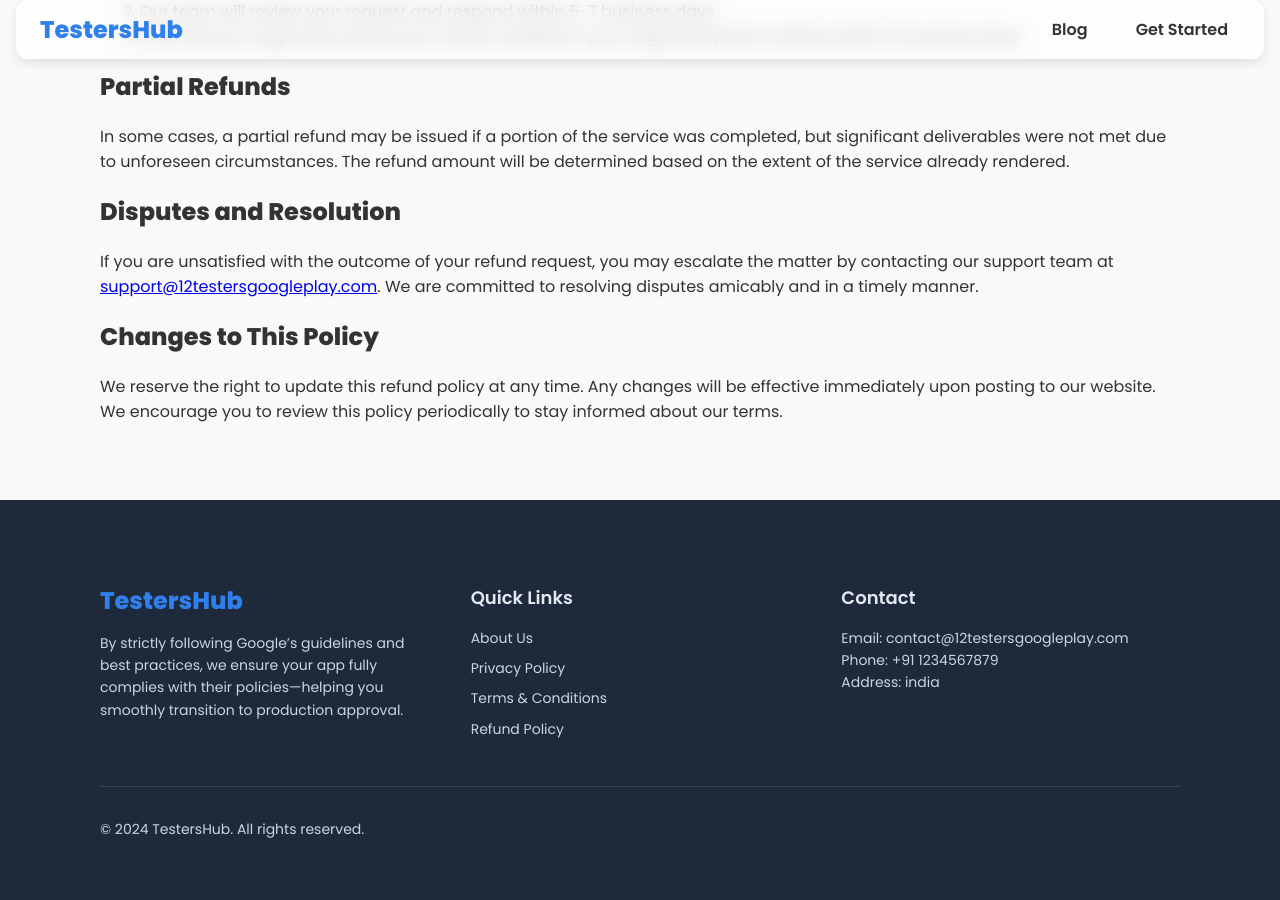
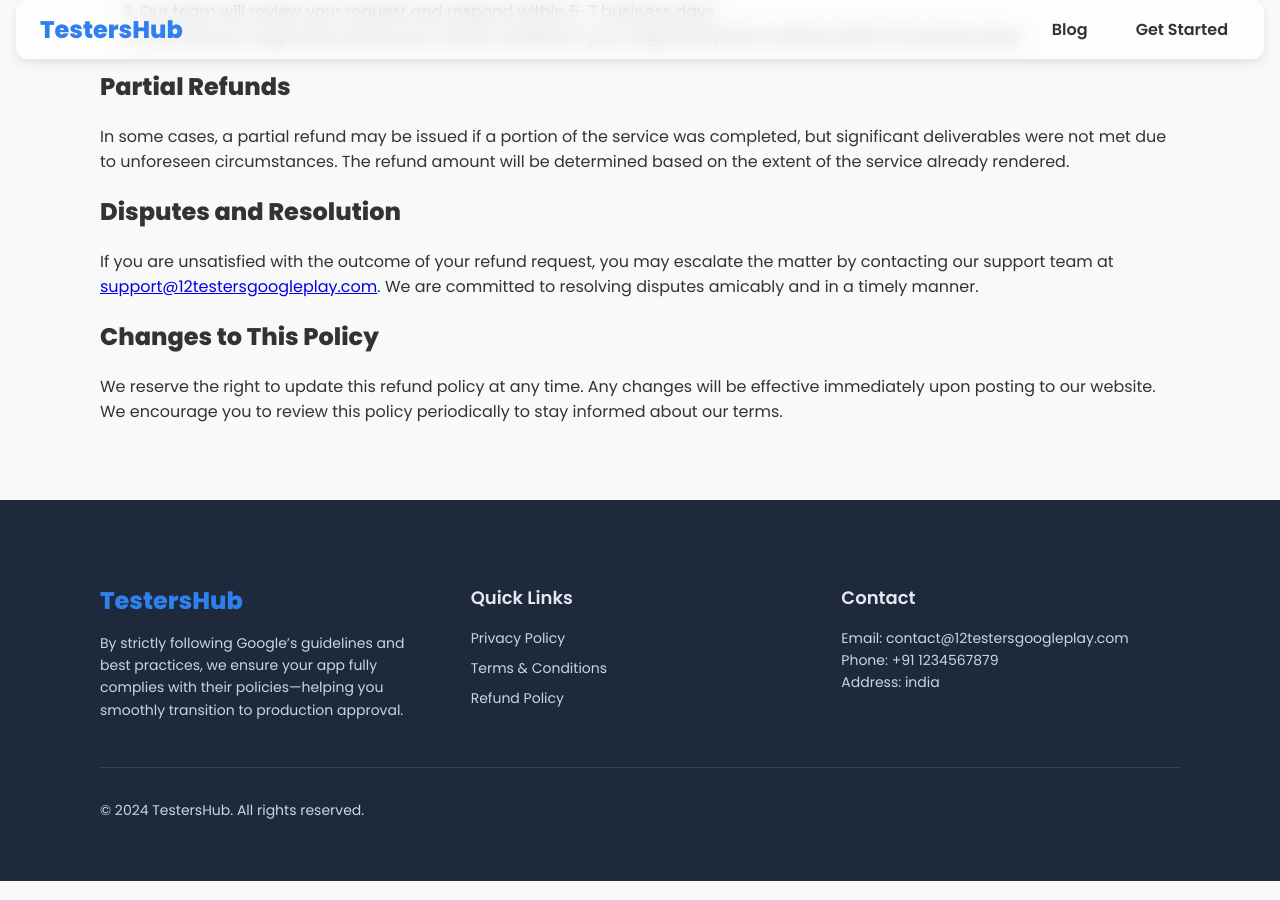
Before and after one commit to teekamsuthar/12testersgoogleplay.com, a Jekyll site: the page refund-policy.html, which Jekyll copies as it is, in a window 1280 px wide and 900 px high, scrolled down 1024 px. Built offline with Jekyll 4.4.1, drawn with Linux system fonts in a browser that asks for light colours.

Commit message:
Update refund-policy.html

```diff
--- a/refund-policy.html
+++ b/refund-policy.html
@@ -146,7 +146,6 @@
           <div class="quick-links">
             <h4>Quick Links</h4>
             <ul>
-              <li><a href="#about">About Us</a></li>
             <li><a href="privacy-policy.html">Privacy Policy</a></li>
             <li><a href="terms.html">Terms & Conditions</a></li>
             <li><a href="refund-policy.html">Refund Policy</a></li>
```
